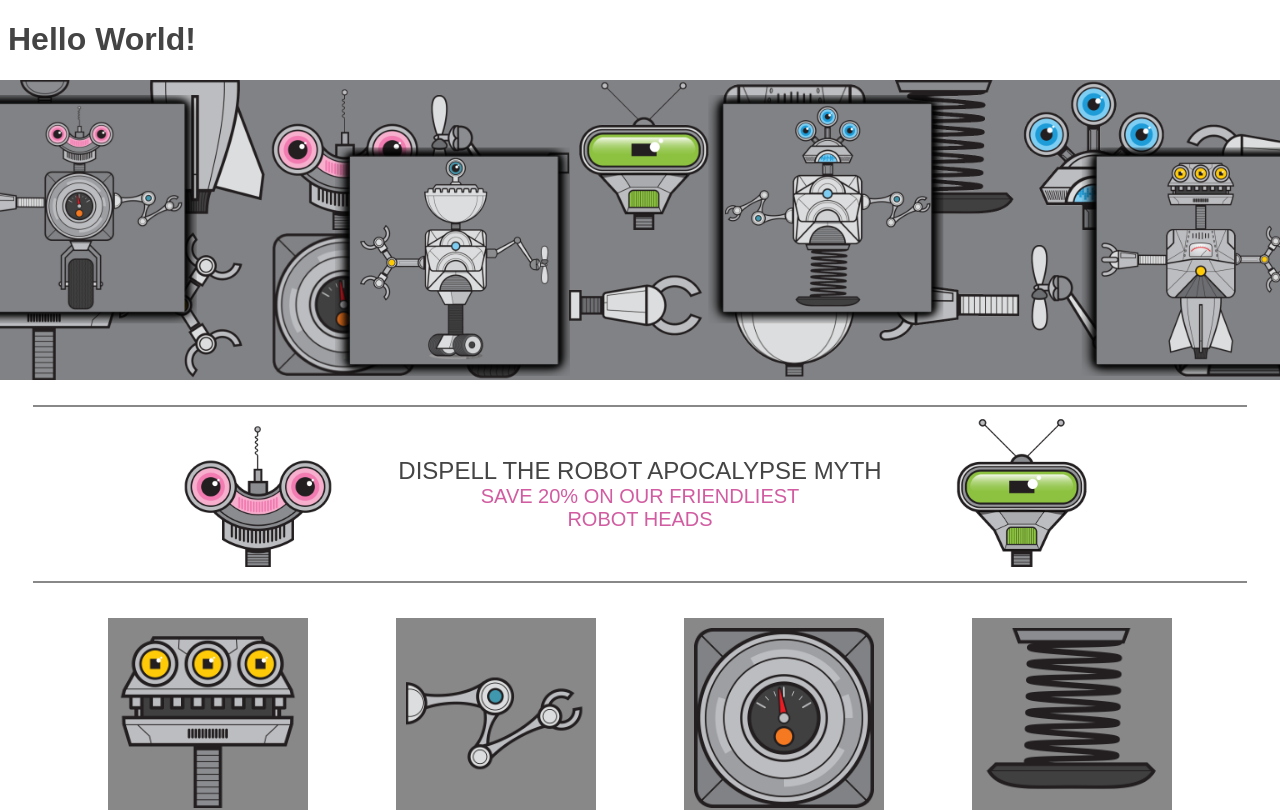
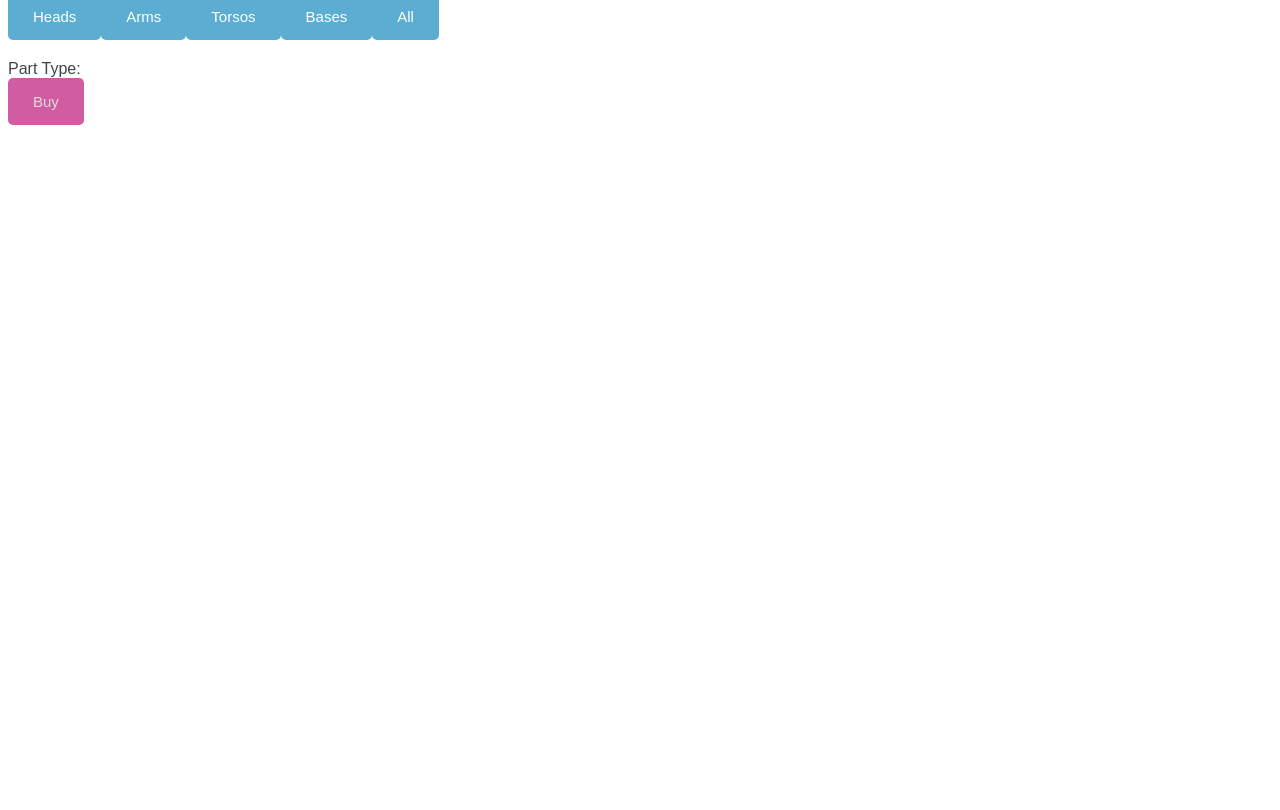
Before and after one commit to YatJam/angular_robot_shop, an Angular app: page / in a window 1280 px wide. Shown: the top 810 px of the page. Built offline with nearby package versions, Linux system fonts and the light colour scheme.

Commit message:
Update view

```diff
--- a/src/app/app.component.html
+++ b/src/app/app.component.html
@@ -1,2 +1,2 @@
-<h1>Hello World!</h1>
-<bot-home></bot-home>
+<!-- <bot-home></bot-home>-->
+<bot-catalog></bot-catalog>
```
